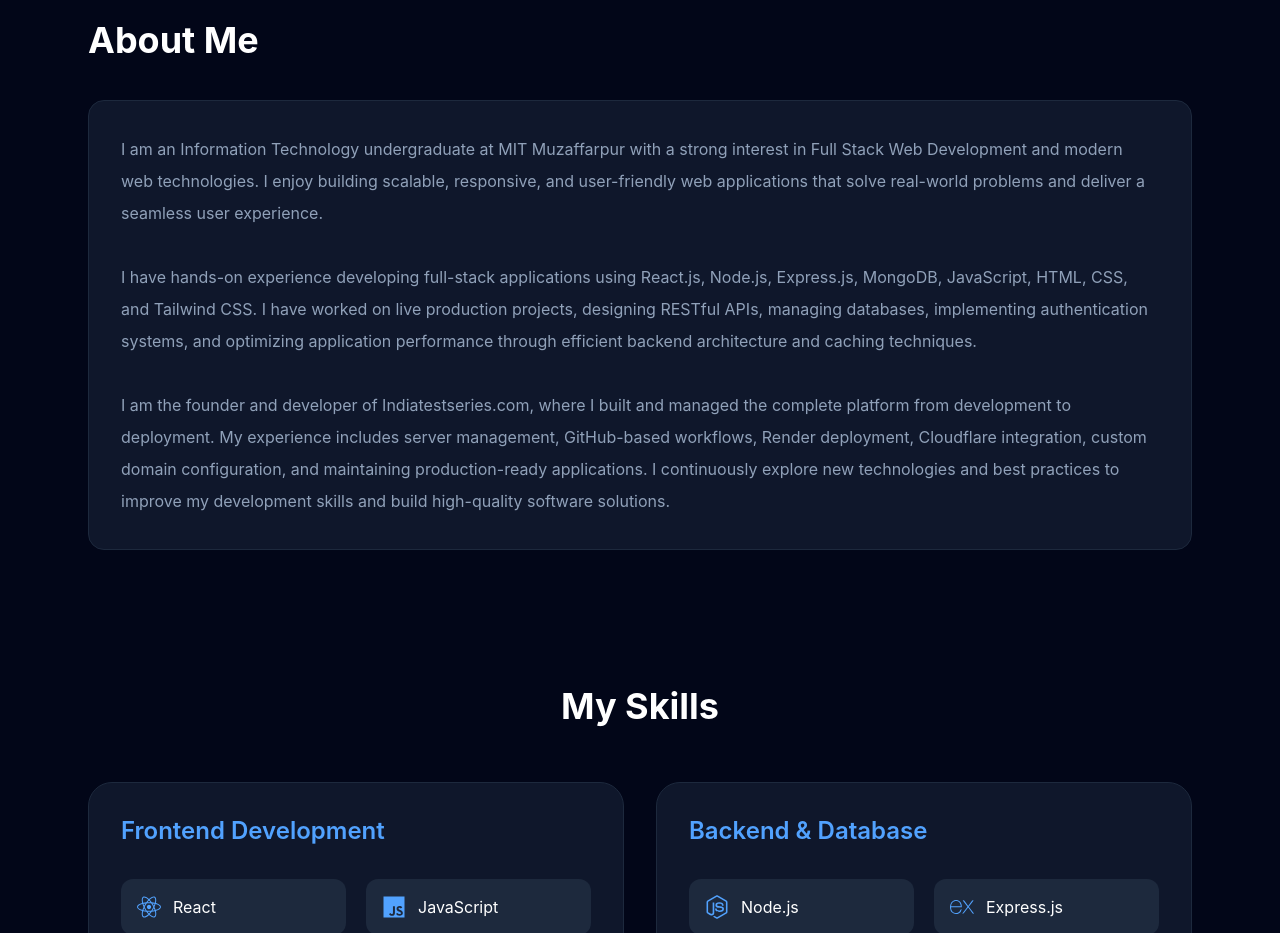
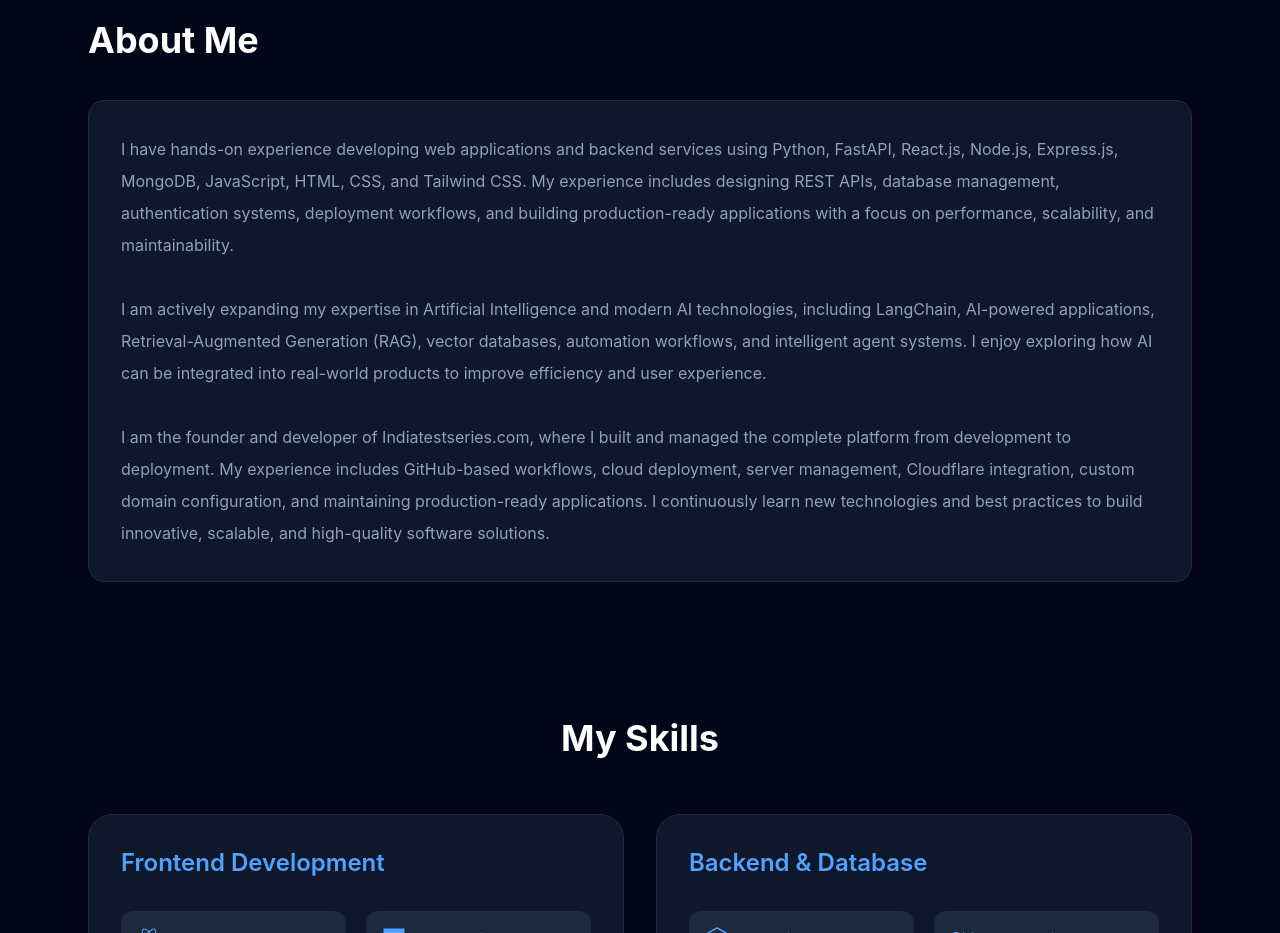
Before and after one commit to MdEmteshal/emteshal_portfolio, a React app in the folder frontend/: page / in a window 1280 px wide. Shown: the part 820-1753 px from the top of the page. Built offline with nearby package versions, Linux system fonts and the light colour scheme; the HTML template or start-up script is replaced by a standard one.

Commit message:
Revise About section with new skills and experiences
Updated the About section to reflect new skills and experiences, including Python and AI technologies.

```diff
--- a/frontend/src/pages/about.jsx
+++ b/frontend/src/pages/about.jsx
@@ -6,32 +6,32 @@
 
         <div className="bg-slate-900 p-8 rounded-2xl border border-slate-800">
           <p className="text-slate-400 leading-8">
-             I am an Information Technology undergraduate at MIT Muzaffarpur with
-             a strong interest in Full Stack Web Development and modern web
-             technologies. I enjoy building scalable, responsive, and user-friendly
-             web applications that solve real-world problems and deliver a seamless
-             user experience.
+            I have hands-on experience developing web applications and backend services
+            using Python, FastAPI, React.js, Node.js, Express.js, MongoDB, JavaScript,
+            HTML, CSS, and Tailwind CSS. My experience includes designing REST APIs,
+            database management, authentication systems, deployment workflows, and
+            building production-ready applications with a focus on performance,
+            scalability, and maintainability.
 
         <br />
         <br />
 
-            I have hands-on experience developing full-stack applications using
-            React.js, Node.js, Express.js, MongoDB, JavaScript, HTML, CSS, and
-            Tailwind CSS. I have worked on live production projects, designing
-            RESTful APIs, managing databases, implementing authentication systems,
-            and optimizing application performance through efficient backend
-            architecture and caching techniques.
+           I am actively expanding my expertise in Artificial Intelligence and modern AI
+           technologies, including LangChain, AI-powered applications, Retrieval-Augmented
+           Generation (RAG), vector databases, automation workflows, and intelligent
+           agent systems. I enjoy exploring how AI can be integrated into real-world
+           products to improve efficiency and user experience.
 
         <br />
         <br />
 
-            I am the founder and developer of Indiatestseries.com, where I built
-            and managed the complete platform from development to deployment. My
-            experience includes server management, GitHub-based workflows, Render
-            deployment, Cloudflare integration, custom domain configuration, and
-            maintaining production-ready applications. I continuously explore new
-            technologies and best practices to improve my development skills and
-            build high-quality software solutions.
+           I am the founder and developer of Indiatestseries.com, where I built and
+           managed the complete platform from development to deployment. My experience
+           includes GitHub-based workflows, cloud deployment, server management,
+           Cloudflare integration, custom domain configuration, and maintaining
+           production-ready applications. I continuously learn new technologies and
+           best practices to build innovative, scalable, and high-quality software
+           solutions.
           </p>
         </div>
       </div>
```
